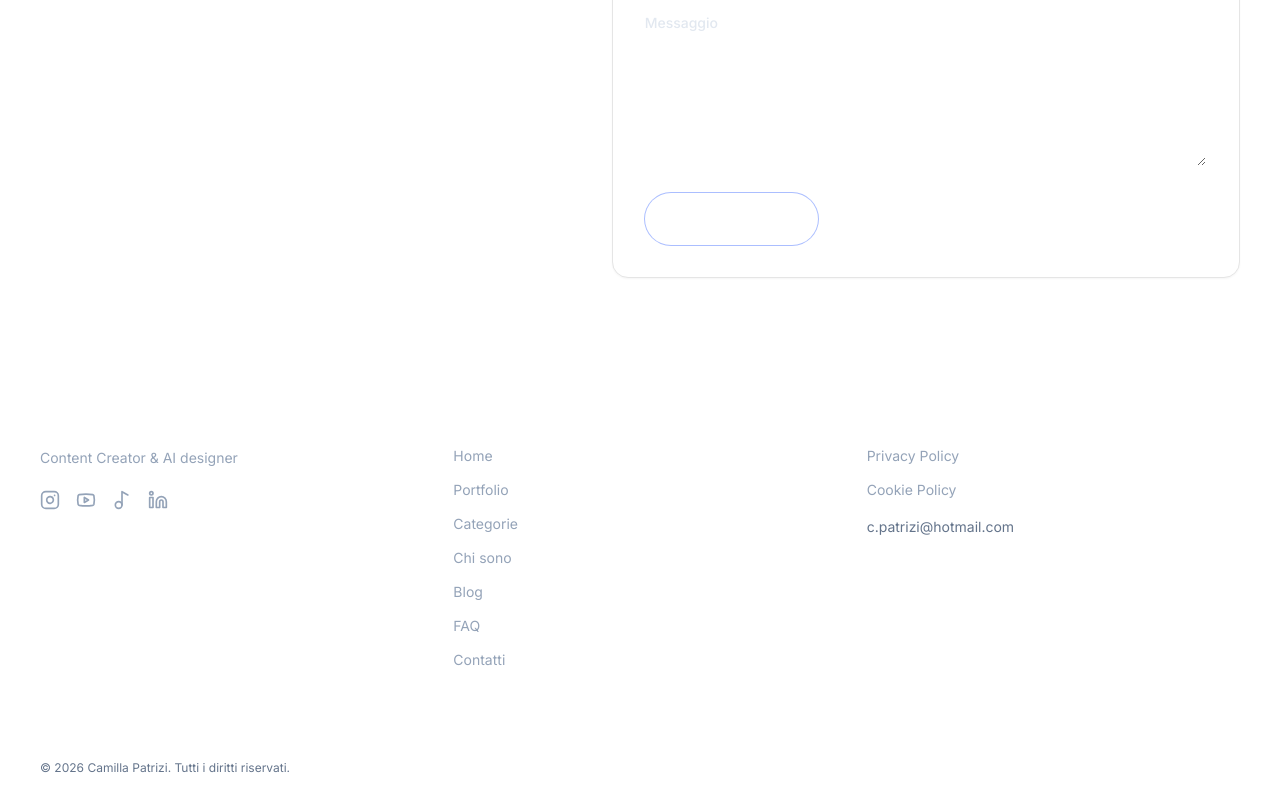
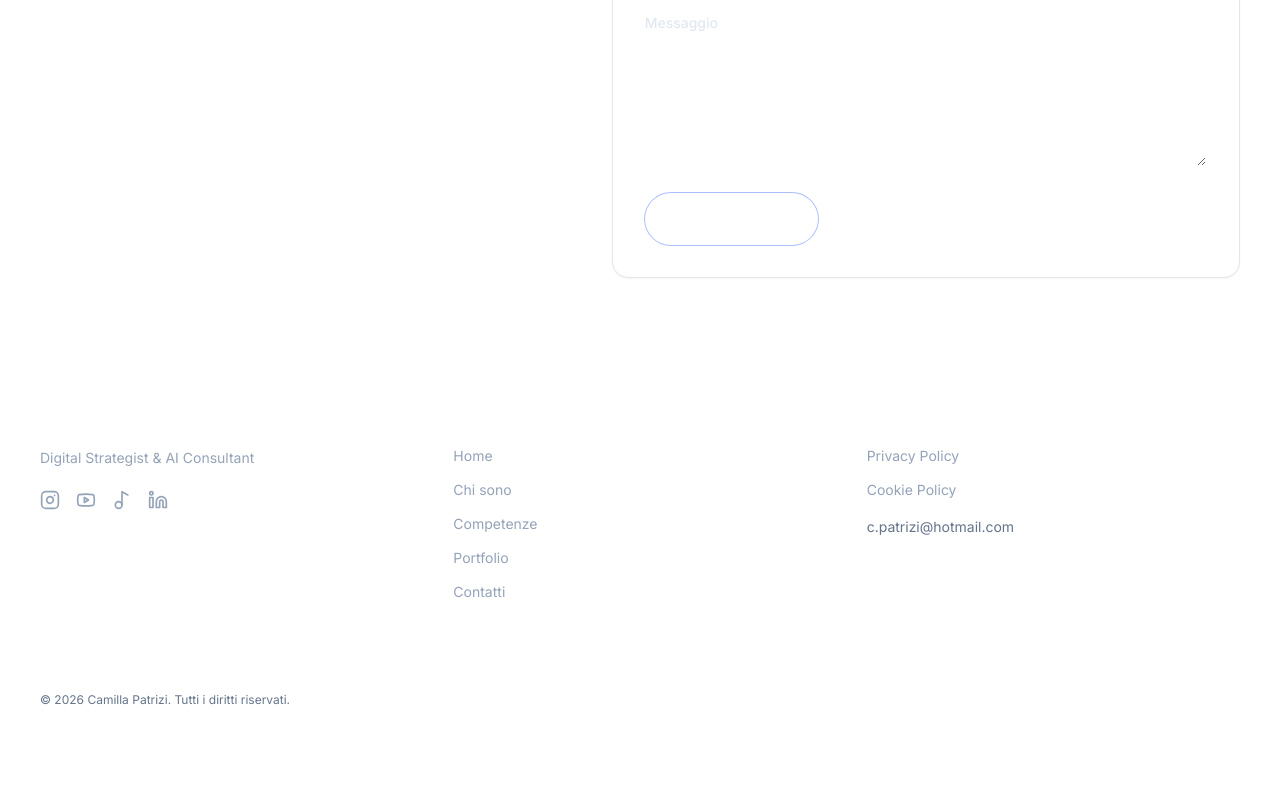
Before and after one commit to Camilla86/Camilla-Patrizi-Portfolio, a Next.js app: page /contatti in a window 1280 px wide. Shown: the part 499-1299 px from the top of the page. After the commit the page ends 1231 px from the top, so only its background shows below. Built offline with nearby package versions, Linux system fonts and the light colour scheme; no server answers.

Commit message:
Riposiziona Camilla Patrizi come Digital Strategist & AI Consultant

```diff
--- a/src/content/site.ts
+++ b/src/content/site.ts
@@ -1,29 +1,27 @@
 import type { NavItem } from '@/types';
 
-// Dati globali del sito: sostituisci con le informazioni reali del content creator.
+// Dati globali del sito: sostituisci con le informazioni reali della professionista.
 export const siteConfig = {
   name: 'Camilla Patrizi',
-  tagline: 'Content Creator & AI designer',
+  tagline: 'Digital Strategist & AI Consultant',
   description:
-    'Portfolio di Camilla Patrizi: fotografia, video e immagini create per brand e progetti editoriali. Racconti visivi con video,foto e immagini con un\'estetica pulita e riconoscibile.',
-  url: process.env.NEXT_PUBLIC_SITE_URL ?? 'https://www.camillapatrizi-portfolio',
+    'Portfolio di Camilla Patrizi: video social, landing page, analisi competitor e società, workflow integrati con l\'intelligenza artificiale e mini app su misura per brand e professionisti.',
+  url: process.env.NEXT_PUBLIC_SITE_URL ?? 'https://www.camillapatrizi-portfolio.it',
   locale: 'it_IT',
   email: 'c.patrizi@hotmail.com',
   social: {
-    instagram: 'https://instagram.com/elenamarchetti',
-    youtube: 'https://youtube.com/@elenamarchetti',
-    tiktok: 'https://tiktok.com/@elenamarchetti',
-    linkedin: 'https://linkedin.com/in/elenamarchetti',
+    instagram: 'https://instagram.com/camillapatrizi',
+    youtube: 'https://youtube.com/@camillapatrizi',
+    tiktok: 'https://tiktok.com/@camillapatrizi',
+    linkedin: 'https://linkedin.com/in/camillapatrizi',
   },
 } as const;
 
 export const mainNav: NavItem[] = [
   { label: 'Home', href: '/' },
+  { label: 'Chi sono', href: '/chi-sono' },
+  { label: 'Competenze', href: '/servizi' },
   { label: 'Portfolio', href: '/portfolio' },
-  { label: 'Categorie', href: '/categorie' },
-  { label: 'Chi sono', href: '/chi-siamo' },
-  { label: 'Blog', href: '/blog' },
-  { label: 'FAQ', href: '/faq' },
   { label: 'Contatti', href: '/contatti' },
 ];
 
```
